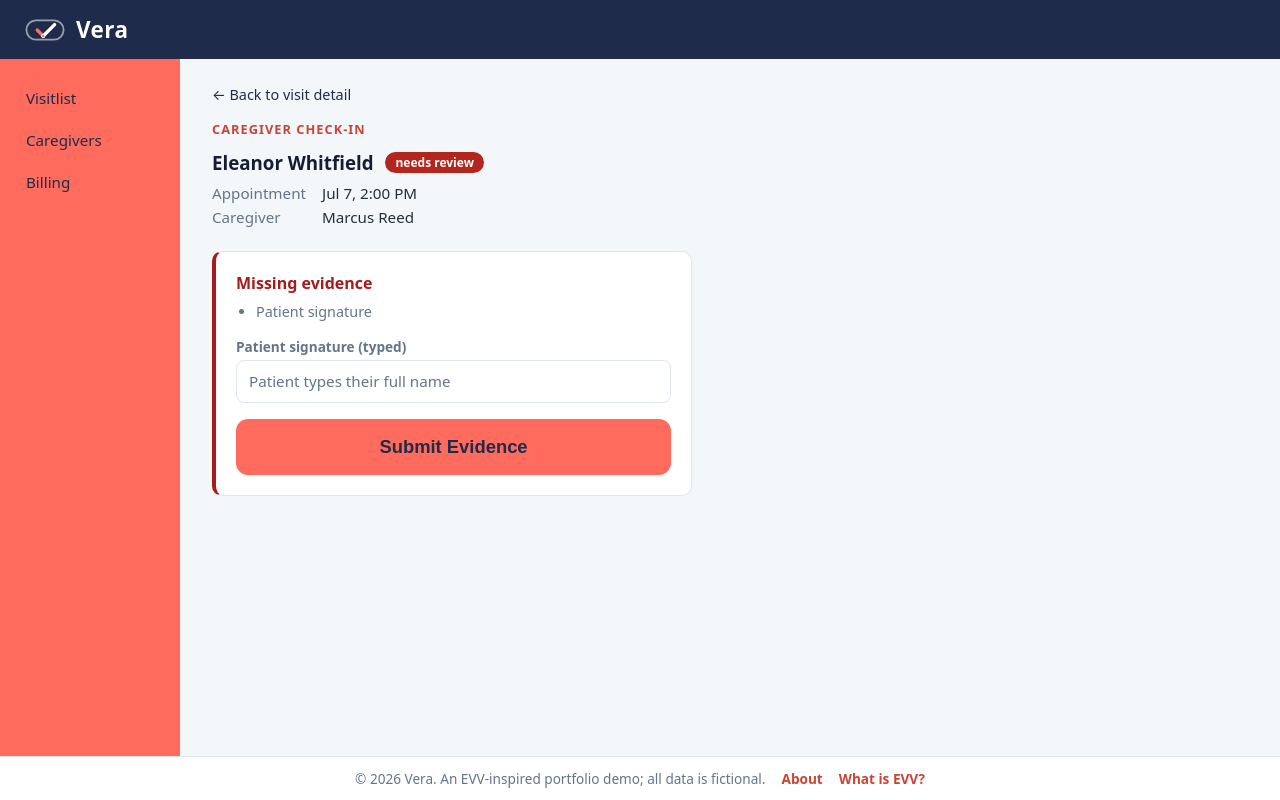
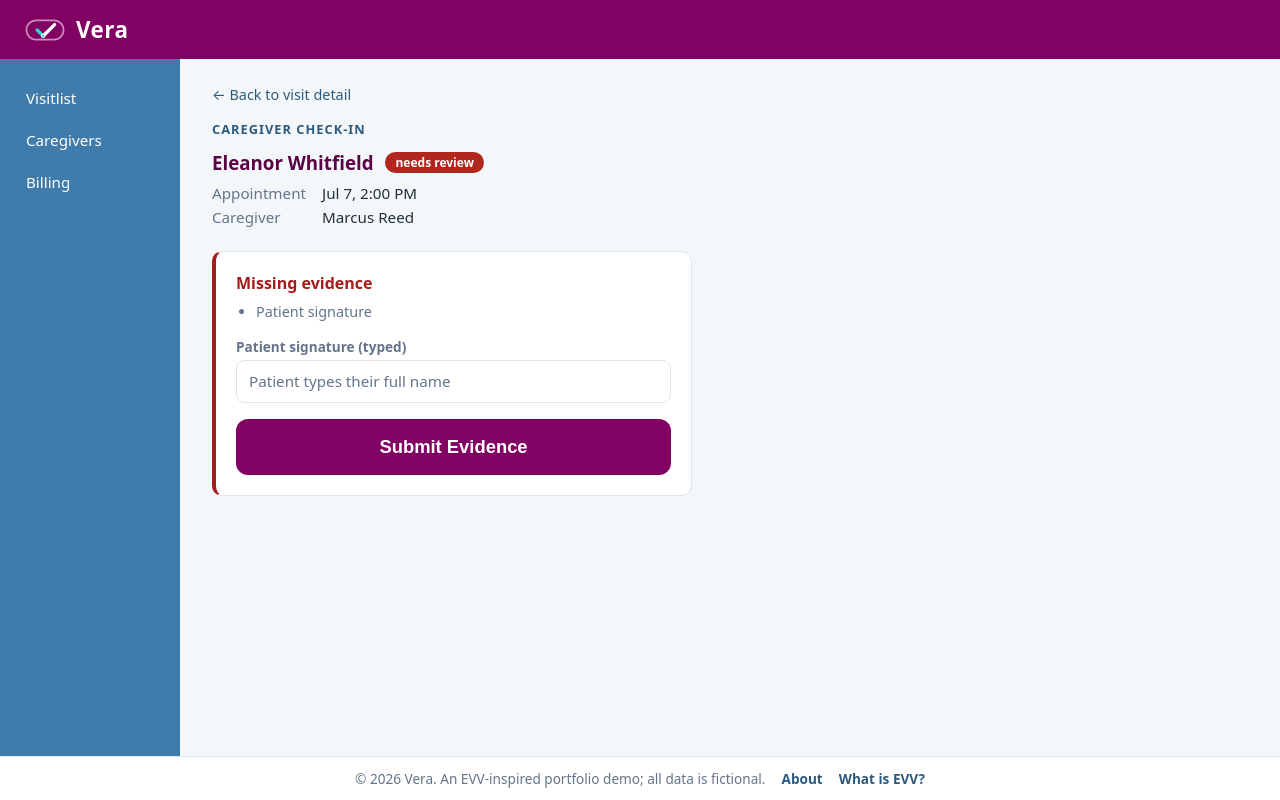
Before and after one commit to Marcandy/vera, a React (Vite) app: page /caregiver/visits/1 in a window 1280 px wide. Built offline with nearby package versions, Linux system fonts and the light colour scheme.

Commit message:
feat: color token system with plum, steel, and teal accent, additional css polish

```diff
--- a/src/components/Layout.jsx
+++ b/src/components/Layout.jsx
@@ -21,10 +21,10 @@ const Layout = () => {
                     </svg> */}
                     <svg className={styles.logo} viewBox="0 0 140 100" aria-hidden="true">
                         <rect x="8" y="18" width="124" height="64" rx="32" fill="none" stroke="#ffffff" strokeOpacity="0.55" strokeWidth="6" />
-                        <path d="M 44 50 L 64 70" fill="none" stroke="#ff6b5c" strokeWidth="11" strokeLinecap="round" />
+                        <path d="M 44 50 L 64 70" fill="none" stroke="#3dccc7" strokeWidth="11" strokeLinecap="round" />
                         <path d="M 64 70 L 102 32" fill="none" stroke="#ffffff" strokeWidth="11" strokeLinecap="round" />
                         <circle cx="64" cy="70" r="7" fill="#ffffff" />
-                        <circle cx="64" cy="70" r="4" fill="#ff6b5c" />
+                        <circle cx="64" cy="70" r="4" fill="#3dccc7" />
                     </svg>
                     Vera
                 </h1>
--- a/src/components/Layout.module.css
+++ b/src/components/Layout.module.css
@@ -55,7 +55,7 @@
 }
 
 .navLink {
-    color: var(--vera-primary);   /* navy passes contrast on the light coral */
+    color: var(--chrome-text);   /* palette decides what passes on the chrome */
     text-decoration: none;
     padding: 9px 12px;
     border-radius: 8px;
@@ -67,7 +67,7 @@
 }
 
 .active {
-    background-color: #ffffff;   /* white chip pops on the coral chrome */
+    background-color: #ffffff;   /* white chip pops on the light chrome */
     color: var(--vera-secondary-dark);
     font-weight: 600;
 }
--- a/src/components/SignatureField.module.css
+++ b/src/components/SignatureField.module.css
@@ -23,7 +23,7 @@
 
 .signatureInput:focus {
     border-color: var(--vera-secondary);
-    box-shadow: 0 0 0 2px rgba(255, 107, 92, 0.25);
+    box-shadow: 0 0 0 2px var(--focus-ring);
     outline: none;
 }
 
--- a/src/index.css
+++ b/src/index.css
@@ -1,15 +1,40 @@
 :root {
-    /* Vera palette — blue = trust/brand, green reserved for money-positive statuses */
-    /* previous palette, kept for easy revert:
+    /* Vera palette; green stays reserved for money-positive statuses */
+    /* teal/blue palette, kept for easy revert:
     --vera-primary: #175d80;
     --vera-primary-dark: #0f4460;
     --vera-secondary: #008487;   teal-green: nav chrome + money accents
     */
-    --vera-primary: #1e2b4a;        /* deep indigo navy (experiment) */
-    --vera-primary-dark: #141d33;   /* derived darker navy for headings */
-    --vera-secondary: #ff6b5c;      /* warm coral (experiment) */
-    --vera-secondary-dark: #c94434; /* text-safe coral for light backgrounds */
-    /* add the signature font token here: */
+    /* navy/coral palette, kept for easy revert:
+    --vera-primary: #1e2b4a;
+    --vera-primary-dark: #141d33;
+    --vera-secondary: #ff6b5c;
+    --vera-secondary-dark: #c94434;
+    --vera-secondary-hover: #e85a48;
+    --focus-ring: rgba(255, 107, 92, 0.25);
+    */
+    /* plum/teal palette, kept for easy revert:
+    --vera-primary: #820263;
+    --vera-primary-dark: #5a0145;
+    --vera-secondary: #3dccc7;
+    --vera-secondary-dark: #17726e;
+    --vera-secondary-hover: #2ab5af;
+    --focus-ring: rgba(61, 204, 199, 0.4);
+    --chrome-text: #820263;   dark text on the light teal chrome
+    */
+    --vera-primary: #820263;         /* plum: brand, primary actions */
+    --vera-primary-dark: #5c0146;    /* hovers, emphasis, headings */
+    --vera-secondary: #3f7cac;       /* steel blue: secondary UI, chrome */
+    --vera-secondary-dark: #2c5a7e;  /* text-safe blue for light backgrounds */
+    --vera-secondary-hover: #35688f; /* hover state of the steel chrome */
+    --vera-accent: #3dccc7;          /* teal: highlights, sparingly */
+    --status-alert: #db222a;         /* alert red; reserved for the signal system */
+    --focus-ring: rgba(63, 124, 172, 0.35);
+    --chrome-text: #ffffff;          /* nav text on the sidebar chrome */
+    /* button skin: one place to change how actions look */
+    --btn-bg: var(--vera-primary);
+    --btn-text: #ffffff;
+    --btn-hover: var(--vera-primary-dark);
     --font-signature: "Segoe Script", "Brush Script MT", cursive;
     --bg: #f4f7f9;
     --card-bg: #ffffff;
--- a/src/pages/Billing.module.css
+++ b/src/pages/Billing.module.css
@@ -67,7 +67,7 @@
 }
 
 .patientLink {
-    color: var(--vera-primary);
+    color: var(--vera-secondary-dark);
     text-decoration: none;
 }
 
@@ -82,8 +82,8 @@
 }
 
 .submitButton {
-    background-color: var(--vera-secondary);
-    color: var(--vera-primary);   /* navy on coral holds contrast; white does not */
+    background-color: var(--btn-bg);
+    color: var(--btn-text);
     border: none;
     border-radius: 6px;
     padding: 6px 12px;
@@ -93,7 +93,7 @@
 }
 
 .submitButton:hover {
-    background-color: #e85a48;
+    background-color: var(--btn-hover);
 }
 
 .submitButton:disabled {
--- a/src/pages/CaregiverVisit.module.css
+++ b/src/pages/CaregiverVisit.module.css
@@ -6,7 +6,7 @@
 .backLink {
     display: inline-block;
     margin-bottom: 16px;
-    color: var(--vera-primary);
+    color: var(--vera-secondary-dark);
     text-decoration: none;
     font-size: 0.9rem;
 }
@@ -57,17 +57,18 @@
     display: block;
     width: 100%;
     min-height: 56px;
-    background-color: var(--vera-secondary);
-    color: var(--vera-primary);   /* navy on coral holds contrast; white does not */
+    background-color: var(--btn-bg);
+    color: var(--btn-text);
     border: none;
     border-radius: 12px;
     font-size: 1.15rem;
     font-weight: 600;
     cursor: pointer;
+    transition: background-color 0.15s ease, transform 0.1s ease;
 }
 
 .checkInButton:hover {
-    background-color: #e85a48;
+    background-color: var(--btn-hover);
 }
 
 .checkInButton:active {
@@ -144,7 +145,7 @@ textarea.fieldInput {
 
 .fieldInput:focus {
     border-color: var(--vera-secondary);
-    box-shadow: 0 0 0 2px rgba(255, 107, 92, 0.25);
+    box-shadow: 0 0 0 2px var(--focus-ring);
     outline: none;
 }
 
--- a/src/pages/Caregivers.module.css
+++ b/src/pages/Caregivers.module.css
@@ -51,14 +51,14 @@
 
 .fieldInput:focus {
     border-color: var(--vera-secondary);
-    box-shadow: 0 0 0 2px rgba(255, 107, 92, 0.25);
+    box-shadow: 0 0 0 2px var(--focus-ring);
     outline: none;
 }
 
 /* Denise is on a desktop: compact action, not a thumb target */
 .addButton {
-    background-color: var(--vera-secondary);
-    color: var(--vera-primary);   /* navy on coral holds contrast; white does not */
+    background-color: var(--btn-bg);
+    color: var(--btn-text);
     border: none;
     border-radius: 8px;
     padding: 10px 18px;
@@ -68,7 +68,7 @@
 }
 
 .addButton:hover {
-    background-color: #e85a48;
+    background-color: var(--btn-hover);
 }
 
 .addButton:disabled {
@@ -176,7 +176,7 @@
     padding: 24px;
 }
 
-/* doc signing: quiet row action, coral only on the confirm */
+/* doc signing: quiet row action, accent color only on the confirm */
 .signButton {
     background-color: #ffffff;
     color: var(--vera-primary);
@@ -208,8 +208,8 @@
 }
 
 .captureButton {
-    background-color: var(--vera-secondary);
-    color: var(--vera-primary);   /* navy on coral holds contrast; white does not */
+    background-color: var(--btn-bg);
+    color: var(--btn-text);
     border: none;
     border-radius: 6px;
     padding: 6px 12px;
@@ -219,7 +219,7 @@
 }
 
 .captureButton:hover {
-    background-color: #e85a48;
+    background-color: var(--btn-hover);
 }
 
 .captureButton:disabled {
--- a/src/pages/Homepage.module.css
+++ b/src/pages/Homepage.module.css
@@ -37,7 +37,7 @@
 .title {
     margin: 0 0 12px;
     font-size: 1.2rem;
-    color: var(--vera-primary-dark);
+    color: var(--vera-secondary-dark);
 }
 
 .lead {
@@ -51,12 +51,27 @@
     border: 1px solid var(--border);
     border-radius: 10px;
     padding: 24px;
+    animation: cardIn 0.4s ease-out 0.1s backwards;
+}
+
+/* no "to" block: it settles at the element's own resting styles */
+@keyframes cardIn {
+    from {
+        opacity: 0;
+        transform: translateY(8px);
+    }
+}
+
+@media (prefers-reduced-motion: reduce) {
+    .loginCard {
+        animation: none;
+    }
 }
 
 .loginTitle {
     margin: 0 0 16px;
     font-size: 1rem;
-    color: var(--vera-primary-dark);
+    color: var(--vera-secondary-dark);
 }
 
 .field {
@@ -82,14 +97,14 @@
 
 .fieldInput:focus {
     border-color: var(--vera-secondary);
-    box-shadow: 0 0 0 2px rgba(255, 107, 92, 0.25);
+    box-shadow: 0 0 0 2px var(--focus-ring);
     outline: none;
 }
 
 .signInButton {
     width: 100%;
-    background-color: var(--vera-secondary);
-    color: var(--vera-primary);   /* navy on coral holds contrast; white does not */
+    background-color: var(--btn-bg);
+    color: var(--btn-text);
     border: none;
     border-radius: 8px;
     padding: 12px 18px;
@@ -99,7 +114,7 @@
 }
 
 .signInButton:hover {
-    background-color: #e85a48;
+    background-color: var(--btn-hover);
 }
 
 .signInButton:disabled {
--- a/src/pages/NotFound.module.css
+++ b/src/pages/NotFound.module.css
@@ -13,7 +13,7 @@
 }
 
 .homeLink {
-    color: var(--vera-primary);
+    color: var(--vera-secondary-dark);
     text-decoration: none;
     font-weight: 600;
 }
--- a/src/pages/VisitDetail.module.css
+++ b/src/pages/VisitDetail.module.css
@@ -5,7 +5,7 @@
 .backLink {
     display: inline-block;
     margin-bottom: 16px;
-    color: var(--vera-primary);
+    color: var(--vera-secondary-dark);
     text-decoration: none;
     font-size: 0.9rem;
 }
```
Also changed, not shown: src/assets/vera-mark.svg.
